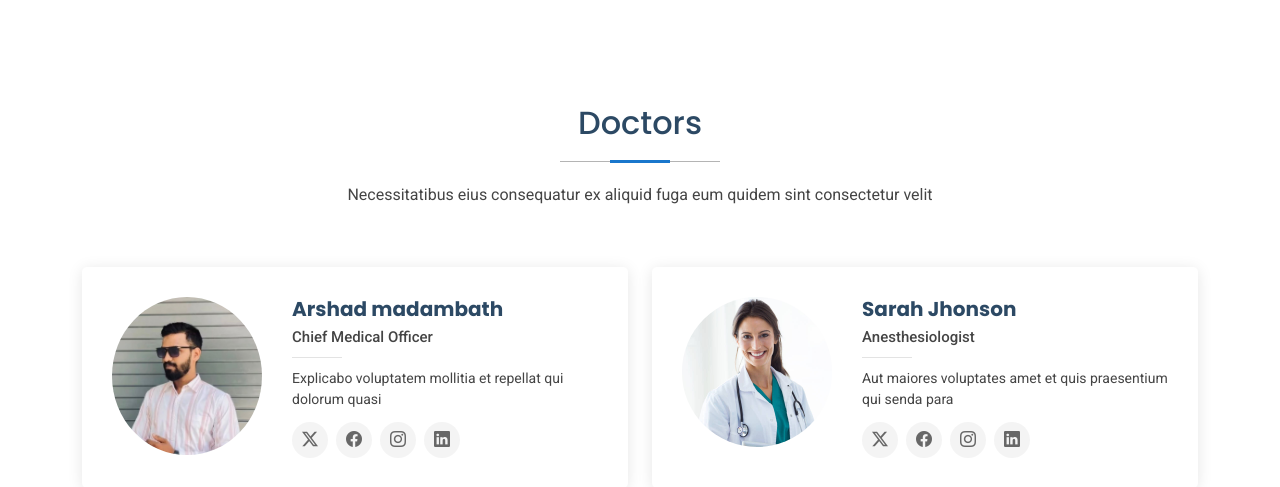
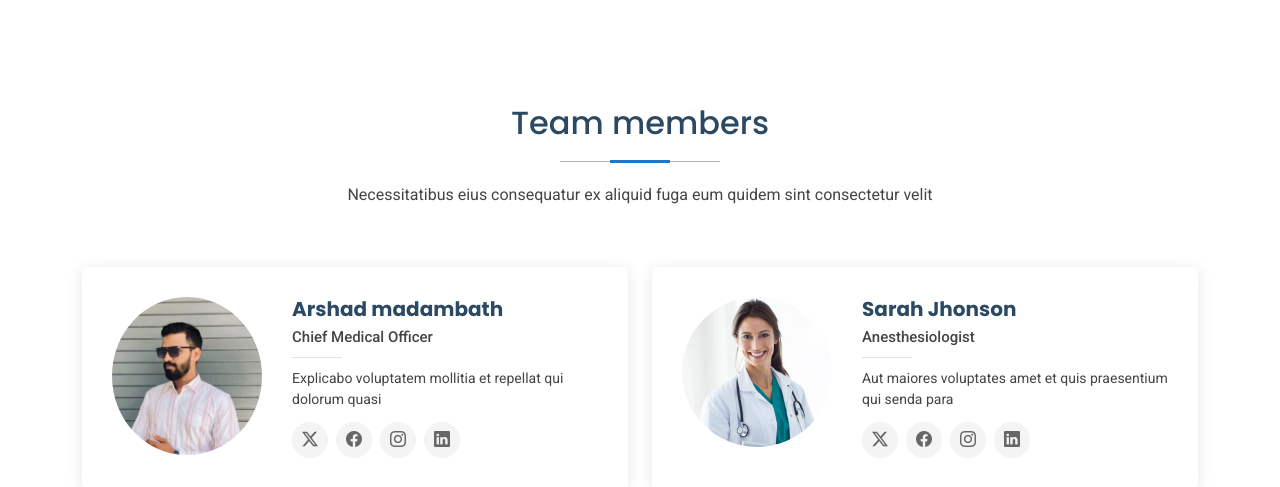
Before and after one commit to thanseerthanzi/medical_project, a Django app: page / in a window 1280 px wide. Shown: the part 4026-4513 px from the top of the page. Run offline with Django 5.2, Linux system fonts and the light colour scheme; some libraries are stand-ins or nearby versions.

```diff
--- a/templates/index.html
+++ b/templates/index.html
@@ -459,7 +459,7 @@
 
       <!-- Section Title -->
       <div class="container section-title" data-aos="fade-up">
-        <h2>Doctors</h2>
+        <h2>Team members</h2>
         <p>Necessitatibus eius consequatur ex aliquid fuga eum quidem sint consectetur velit</p>
       </div><!-- End Section Title -->
 
```
